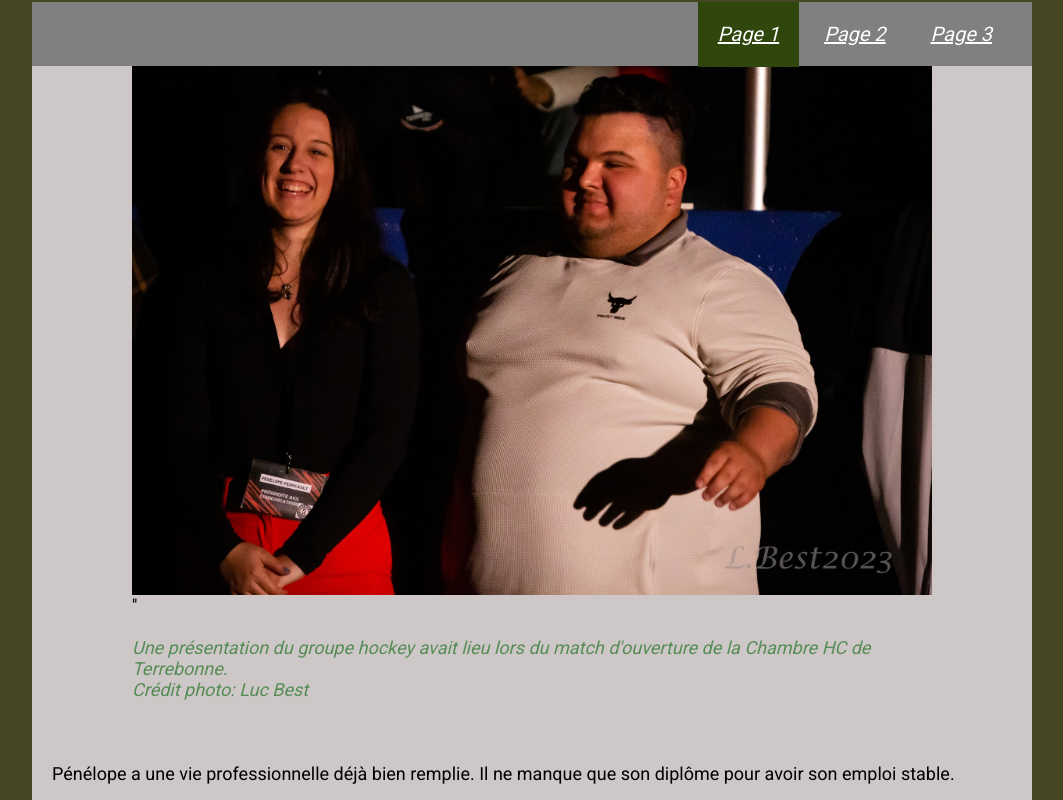
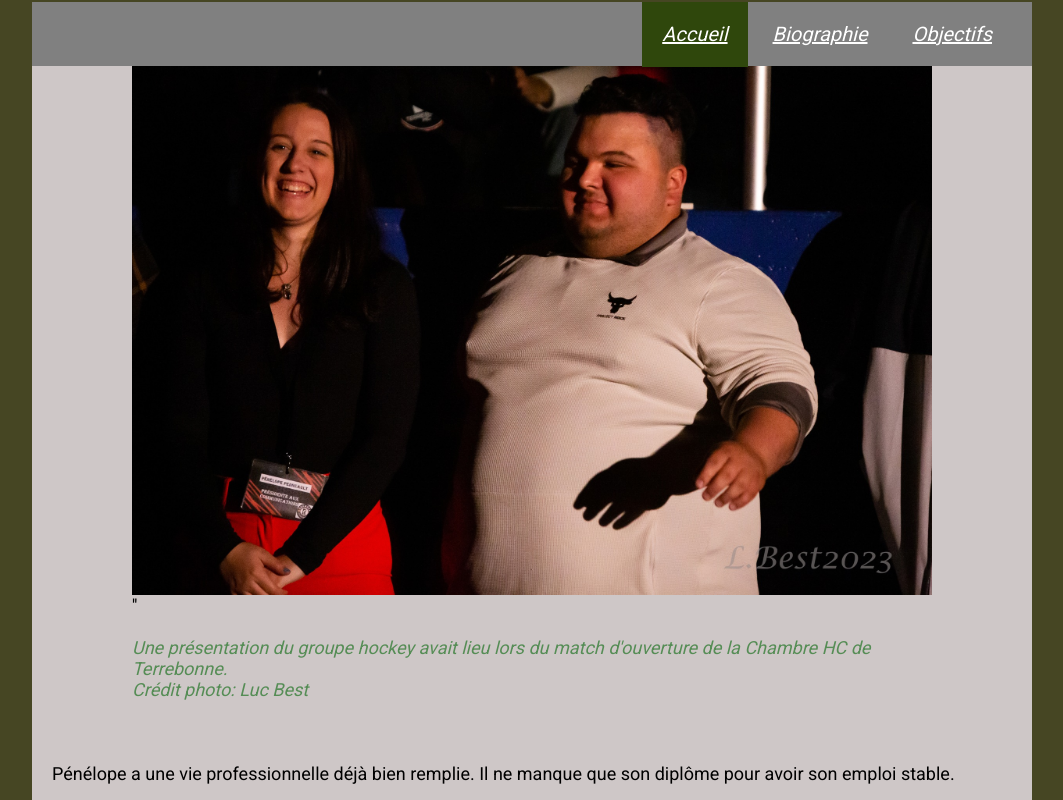
Before and after one commit to jsmarier-courses/projet-1-pen2003, a plain HTML site: page index.html in a window 1280 px wide. Shown: the part 93-893 px from the top of the page, without its empty margins (108-1171 px from the left). Drawn offline with Linux system fonts and the light colour scheme.

Commit message:
Modifications des titres de pages

```diff
--- a/accueil.html
+++ b/index.html
@@ -17,9 +17,9 @@
       </div>
       <nav class="top-menu">
         <ul>
-          <li><a class="current-page-link" href="accueil.html">Page 1</a></li>
-          <li><a href="biographie.html">Page 2</a></li>
-          <li><a href="objectifs.html">Page 3</a></li>
+          <li><a class="current-page-link" href="index.html">Accueil</a></li>
+          <li><a href="biographie.html">Biographie</a></li>
+          <li><a href="objectifs.html">Objectifs</a></li>
         </ul>
       </nav>
     </div>
```
Also changed, not shown: biographie.html (+3 -3 lines), objectifs.html (+3 -3 lines).
